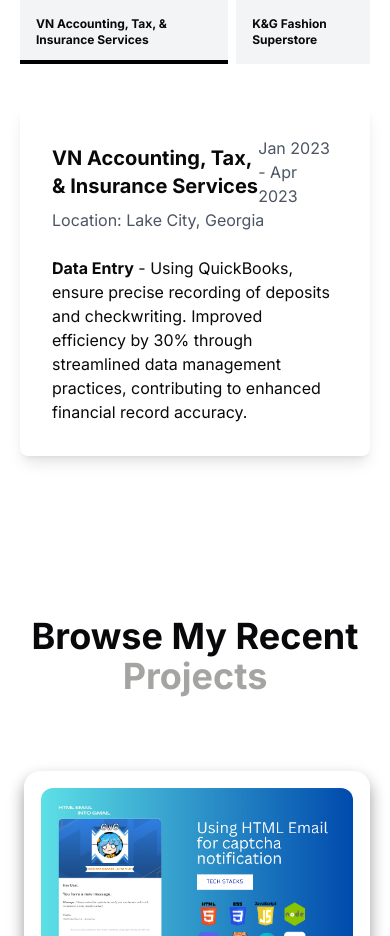
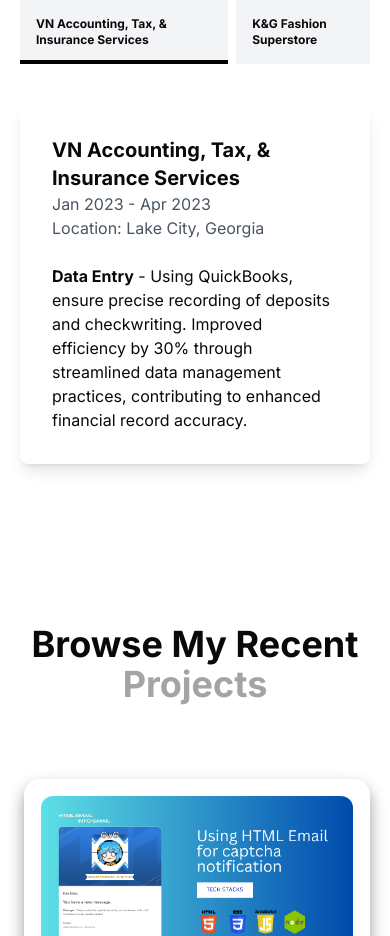
Before and after one commit to minhle28/minhle2001, a Next.js app: page / in a window 390 px wide. Shown: the part 3580-4516 px from the top of the page. Built offline with nearby package versions, Linux system fonts and the light colour scheme.

Commit message:
fixed layout of experience

```diff
--- a/components/Experience.tsx
+++ b/components/Experience.tsx
@@ -44,7 +44,7 @@
           transition={{ duration: 0.5 }}
           className="lg:h-96 md:h-auto bg-white rounded-lg shadow-lg p-8 w-3/3"
         >
-          <div className='flex justify-between items-center'>
+          <div className='lg:flex lg:justify-between lg:items-center'>
             <h2 className="text-xl font-bold">{experienceData[activeIndex].jobName}</h2>
             <p className="text-gray-600">{experienceData[activeIndex].date}</p>
           </div>
```
Also changed, not shown: 2 other files (tests, documents, lock files or other folders).
